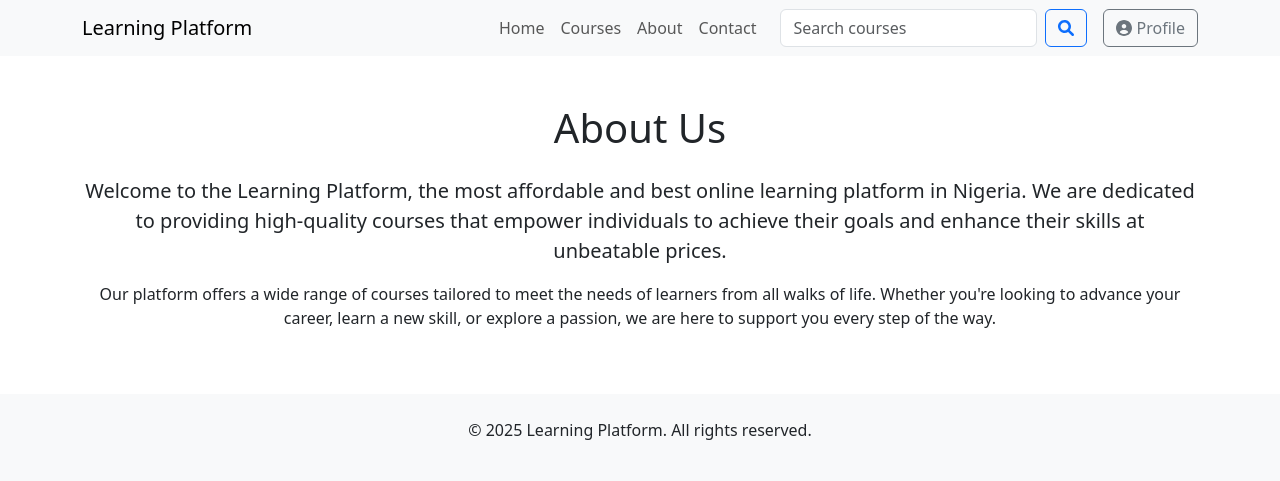
After one commit to Damola001-Repo/Learning_platform, a Django app: page /about/ in a window 1280 px wide. The commit adds this page. Shown: the top 481 px of the page. Run offline with Django 5.2, Linux system fonts and the light colour scheme.

Commit message:
added a course, built course detail page, and activate some links

```diff
--- a/learning_platform/learning_platform/urls.py
+++ b/learning_platform/learning_platform/urls.py
@@ -16,8 +16,12 @@ Including another URLconf
 """
 from django.contrib import admin
 from django.urls import path
-from learning_platform_app.views import HomePageView  # Import the class-based view
+from learning_platform_app.views import HomePageView, CourseDetailView, AboutPageView
+
+
 urlpatterns = [
     path('admin/', admin.site.urls),
     path('', HomePageView.as_view(), name='home'),  # Updated to use the class-based view
+    path('course/<int:course_id>/', CourseDetailView.as_view(), name='course_detail'),  # Updated to use the class-based view
+    path('about/', AboutPageView.as_view(), name='about'),  # Updated to use the class-based view
 ]
--- a/learning_platform/learning_platform_app/admin.py
+++ b/learning_platform/learning_platform_app/admin.py
@@ -1,7 +1,6 @@
 from django.contrib import admin
-from .models import User, Course, HomePage
+from .models import User, Course
 
 # Register your models here.
 admin.site.register(User)
 admin.site.register(Course)
-admin.site.register(HomePage)
--- /dev/null
+++ b/learning_platform/learning_platform_app/templates/learning_platform_app/about.html
@@ -0,0 +1,19 @@
+{% extends 'learning_platform_app/base.html' %}
+
+{% block content %}
+<section class="py-5">
+    <div class="container">
+        <h1 class="text-center mb-4">About Us</h1>
+        <p class="lead text-center">
+            Welcome to the Learning Platform, the most affordable and best online learning platform in Nigeria.
+            We are dedicated to providing high-quality courses that empower individuals to achieve their goals
+            and enhance their skills at unbeatable prices.
+        </p>
+        <p class="text-center">
+            Our platform offers a wide range of courses tailored to meet the needs of learners from all walks of life.
+            Whether you're looking to advance your career, learn a new skill, or explore a passion,
+            we are here to support you every step of the way.
+        </p>
+    </div>
+</section>
+{% endblock %}
--- /dev/null
+++ b/learning_platform/learning_platform_app/templates/learning_platform_app/base.html
@@ -0,0 +1,59 @@
+<!DOCTYPE html>
+<html lang="en">
+
+<head>
+    <meta charset="UTF-8">
+    <meta name="viewport" content="width=device-width, initial-scale=1.0">
+    <title>Learning Platform</title>
+    <!-- Bootstrap CSS -->
+    <link href="https://cdn.jsdelivr.net/npm/bootstrap@5.3.0/dist/css/bootstrap.min.css" rel="stylesheet">
+    <link rel="stylesheet" href="https://cdnjs.cloudflare.com/ajax/libs/font-awesome/6.0.0-beta3/css/all.min.css">
+</head>
+
+<body>
+    <!-- Navbar -->
+    <nav class="navbar navbar-expand-lg navbar-light bg-light">
+        <div class="container">
+            <a class="navbar-brand" href="{% url 'home' %}">Learning Platform</a>
+            <button class="navbar-toggler" type="button" data-bs-toggle="collapse" data-bs-target="#navbarNav"
+                aria-controls="navbarNav" aria-expanded="false" aria-label="Toggle navigation">
+                <span class="navbar-toggler-icon"></span>
+            </button>
+            <div class="collapse navbar-collapse" id="navbarNav">
+                <ul class="navbar-nav ms-auto">
+                    <li class="nav-item"><a class="nav-link" href="{% url 'home' %}">Home</a></li>
+                    <li class="nav-item"><a class="nav-link" href="#">Courses</a></li>
+                    <li class="nav-item"><a class="nav-link" href="{% url 'about' %}">About</a></li>
+                    <li class="nav-item"><a class="nav-link" href="#">Contact</a></li>
+                </ul>
+                <!-- Search Icon -->
+                <form class="d-flex ms-3">
+                    <input class="form-control me-2" type="search" placeholder="Search courses" aria-label="Search" name="search_course">
+                    <button class="btn btn-outline-primary" type="submit"><i class="fas fa-search"></i></button>
+                </form>
+                <!-- Profile Icon -->
+                <a href="#" class="btn btn-outline-secondary ms-3">
+                    <i class="fas fa-user-circle"></i> Profile
+                </a>
+            </div>
+        </div>
+    </nav>
+
+    <!-- Main Content -->
+     {% block content %}
+
+     {% endblock %}
+
+    <!-- Footer -->
+    <footer class="bg-light text-center py-4">
+        <div class="container">
+            <p>&copy; 2025 Learning Platform. All rights reserved.</p>
+        </div>
+    </footer>
+
+    <!-- Bootstrap JS -->
+    <script src="https://cdn.jsdelivr.net/npm/bootstrap@5.3.0/dist/js/bootstrap.bundle.min.js"></script>
+    <script src="https://cdnjs.cloudflare.com/ajax/libs/font-awesome/6.0.0-beta3/js/all.min.js"></script>
+</body>
+
+</html>
--- a/learning_platform/learning_platform_app/views.py
+++ b/learning_platform/learning_platform_app/views.py
@@ -1,16 +1,28 @@
 from django.shortcuts import render
-from .models import Course, HomePage
+from .models import Course
 from django.views import View
 
 # Create your views here.
 class HomePageView(View):
     def get(self, request):
-        # Logic to fetch data from the database and render the home page
-        # For example, you might want to fetch all courses and pass them to the template
-        homepage_data = HomePage.objects.first()  # Assuming you have only one HomePage object
         courses = Course.objects.all()
+        course_name = request.GET.get('search_course')
+        if course_name != '' and course_name is not None:
+            courses = courses.filter(title__icontains=course_name)
         context = {
-            'homepage_data': homepage_data,
             'courses': courses,
         }
         return render(request, 'learning_platform_app/home.html', context)
+
+
+class CourseDetailView(View):
+    def get(self, request, course_id):
+        course = Course.objects.get(id=course_id)
+        context = {
+            'course': course,
+        }
+        return render(request, 'learning_platform_app/detail.html', context)
+
+class AboutPageView(View):
+    def get(self, request):
+        return render(request, 'learning_platform_app/about.html')
```
Also changed, not shown: learning_platform/learning_platform_app/models.py (+5 -14 lines), learning_platform/learning_platform_app/templates/learning_platform_app/detail.html (added, +19 -0 lines), learning_platform/learning_platform_app/templates/learning_platform_app/home.html (+11 -77 lines), learning_platform/db.sqlite3, learning_platform/learning_platform_app/migrations/0002_delete_homepage.py (added), learning_platform/learning_platform_app/migrations/0003_alter_course_image.py (added).
